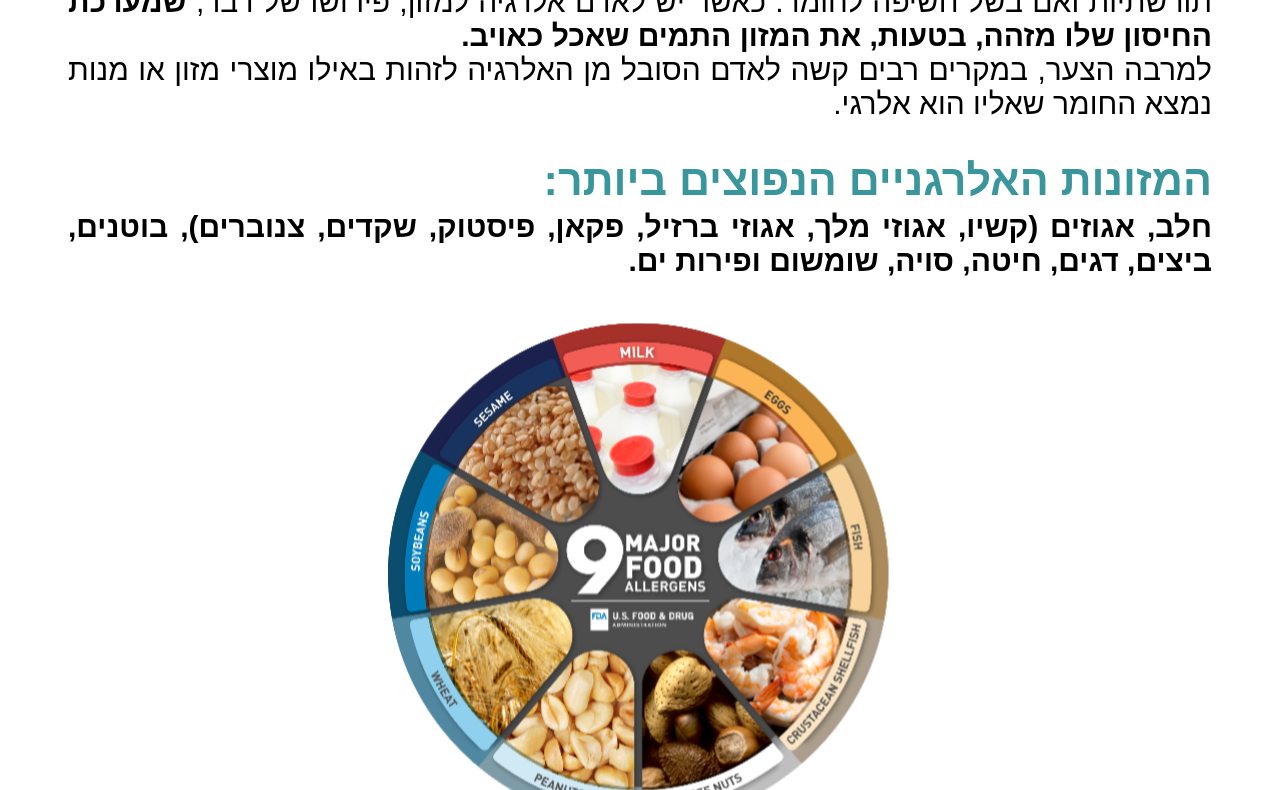
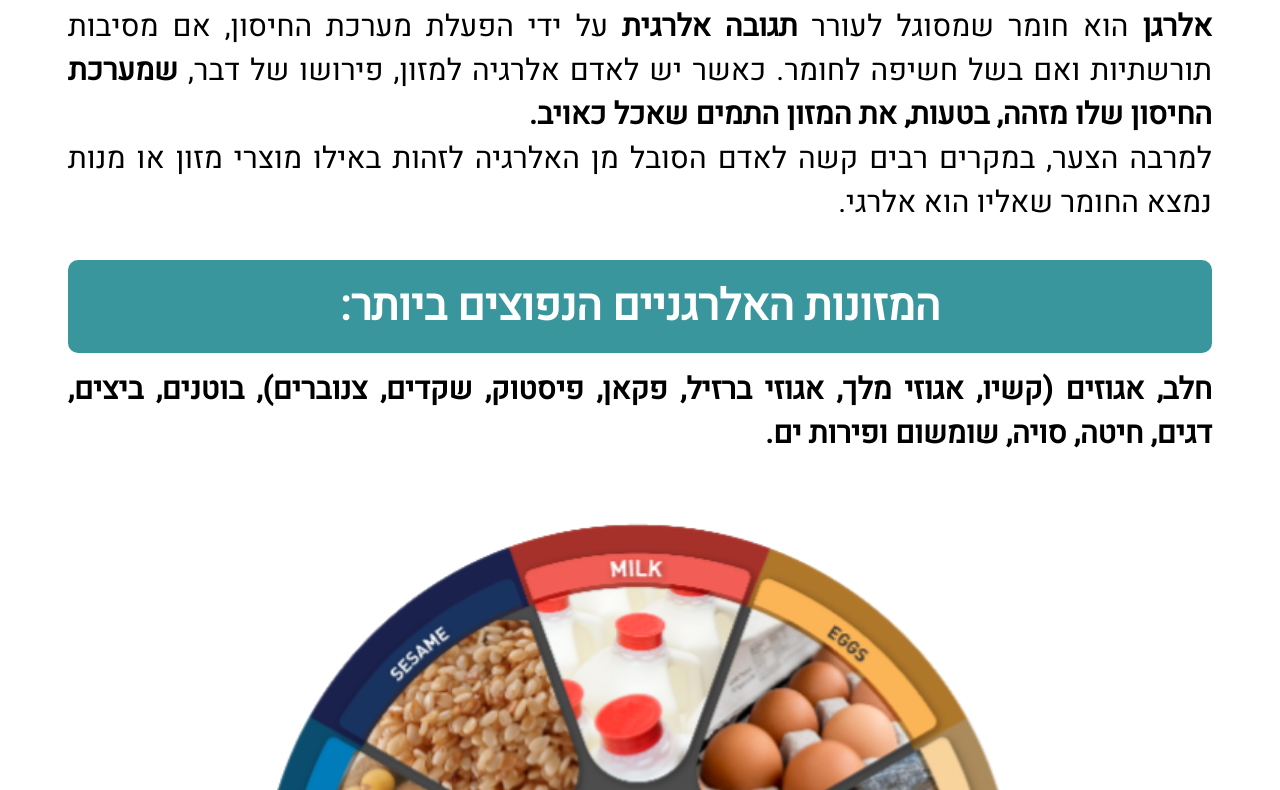
Before and after one commit to allergenspage/allergenspage.github.io, a plain HTML site: page index.html in a window 1280 px wide. Shown: the part 742-1532 px from the top of the page. Drawn offline with Linux system fonts and the light colour scheme.

Commit message:
adding fonts, changing headings

```diff
--- a/styles.scss
+++ b/styles.scss
@@ -19,8 +19,22 @@
     font-style: normal;
 }
 
+@font-face {
+    font-family: 'heebo-reg';
+    src: url('./assets/fonts/Heebo-Regular.ttf') format('truetype');
+    font-weight: normal;
+    font-style: normal;
+}
+
+@font-face {
+    font-family: 'heebo-bold';
+    src: url('./assets/fonts/Heebo-Bold.ttf') format('truetype');
+    font-weight: normal;
+    font-style: normal;
+}
+
 * {
-    font-family: Arial, Helvetica, sans-serif;
+    font-family: 'heebo-reg', Fallback, sans-serif;
     direction: rtl;
 }
 
@@ -61,13 +75,16 @@ body {
     align-items: center;
     gap: 20px;
     font-size: 20px;
+    font-family: heebo-reg;
 
     .text-justify {
         text-align: justify;
     }
 
     .text-bold {
-        font-weight: 700;
+        // font-weight: 700;
+        font-family: 'heebo-bold', Fallback, sans-serif;
+
     }
 
     .titles-con {
@@ -99,8 +116,16 @@ body {
         .text-title-con {
             font-size: 43px;
             font-weight: 700;
-            color: #39969c;
+            // color: #39969c;
             margin-top: 30px;
+            transform: translateY(-26.9865%);
+            opacity: 1;
+            background-color: #39969c;
+            color: white;
+            padding: 15px 10px;
+            text-align: center;
+            margin-bottom: 10px;
+            border-radius: 10px;
         }
 
         .text-con {
@@ -110,8 +135,9 @@ body {
         .food-wheel-image {
             background-image: url(./assets/images/foodWheel.png);
             background-position: center;
+            background-size: contain;
             background-repeat: no-repeat;
-            height: 500px;
+            height: 800px;
             width: auto;
             margin: 40px 0;
         }
```
Also changed, not shown: assets/fonts/Heebo-Bold.ttf (added), assets/fonts/Heebo-Regular.ttf (added), styles.css, 1 other file.
